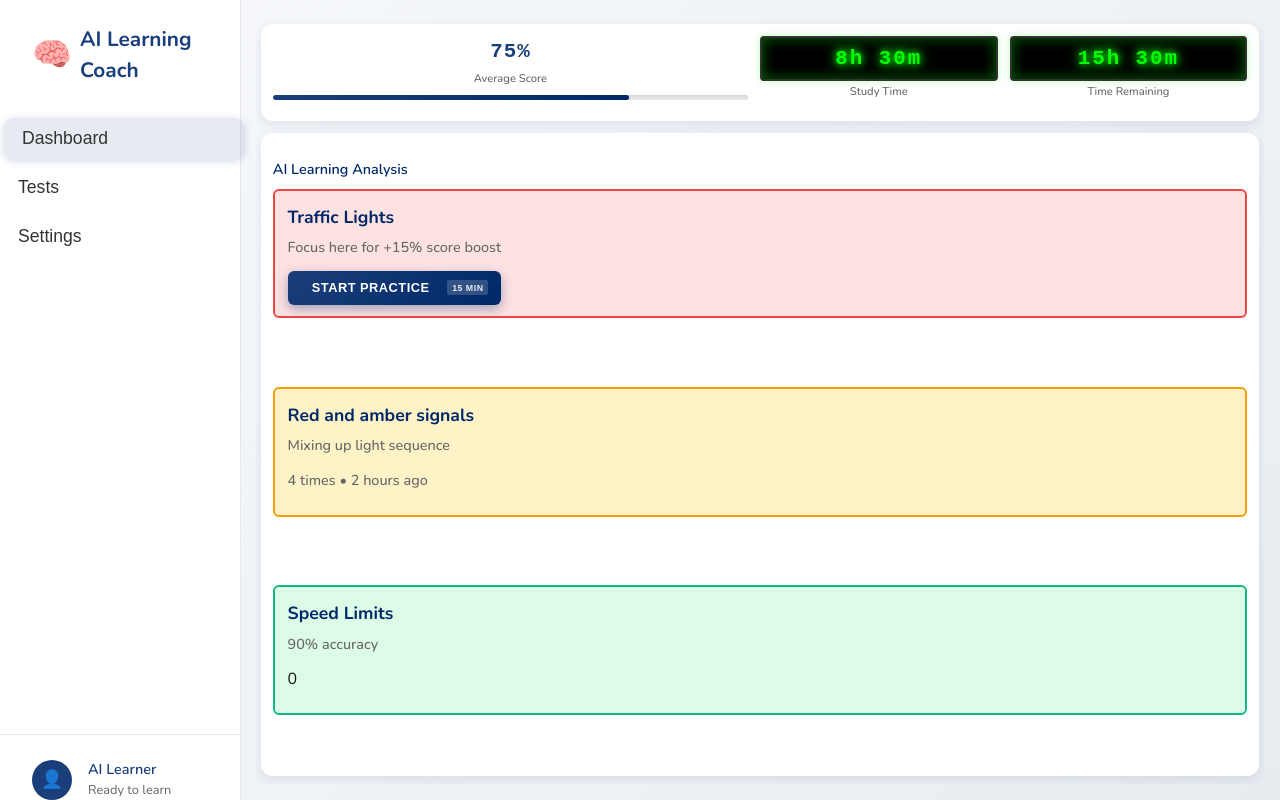
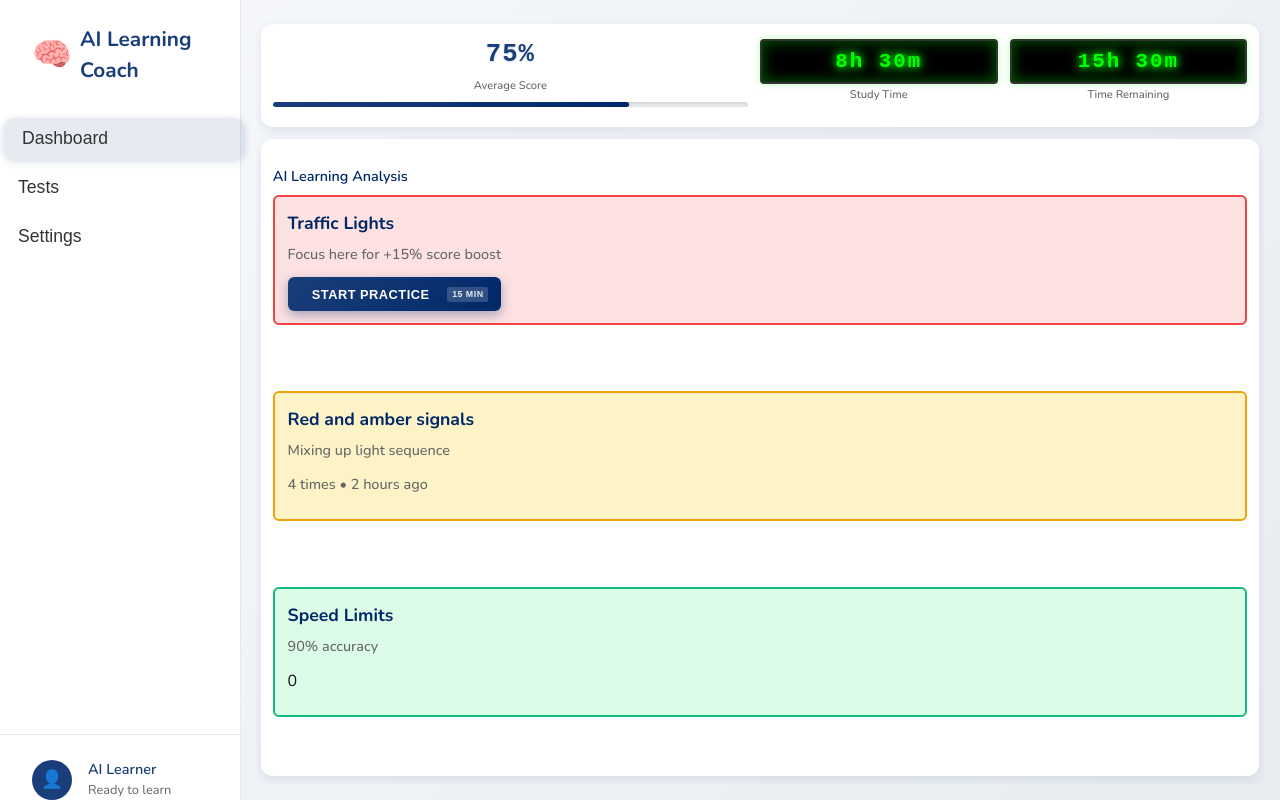
Before and after one commit to fullcircleAI/cbr-ai-coach, a React (Create React App) app: page / in a window 1280 px wide. Built offline with nearby package versions, Linux system fonts and the light colour scheme.

Commit message:
Make average score more bold and prominent on dashboard

```diff
--- a/src/components/AICoachDashboard.css
+++ b/src/components/AICoachDashboard.css
@@ -59,11 +59,18 @@
 
 .summary-stat .stat-number {
   font-size: 1.3rem;
-  font-weight: 700;
+  font-weight: 900;
   color: var(--primary-blue);
   margin-bottom: 0.2rem;
   font-family: 'Courier New', monospace;
   letter-spacing: 1px;
+}
+
+/* Make Average Score (first stat) extra bold */
+.summary-stat:first-child .stat-number {
+  font-size: 1.6rem;
+  font-weight: 900;
+  text-shadow: 0 1px 2px rgba(26, 62, 122, 0.2);
 }
 
 /* Digital Clock Style for Time Stats */
```
